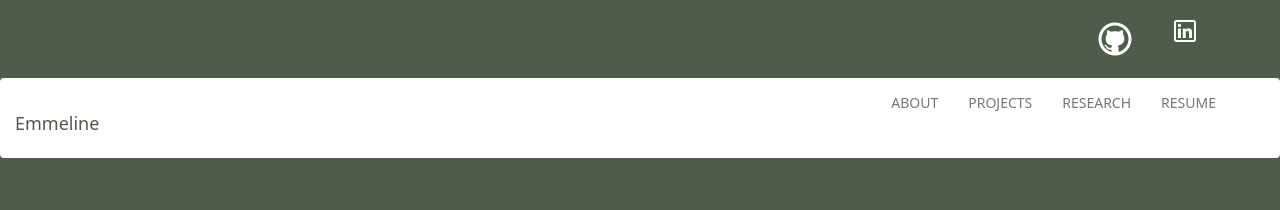
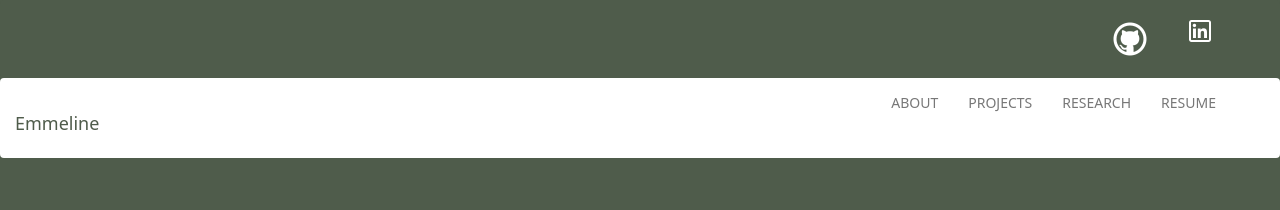
Before and after one commit to emmeline2/emmeline2.github.io, a Jekyll site: the page built from index.html, in a window 1280 px wide. Shown: the top 210 px of the page. Built offline with Jekyll 4.4.1, drawn with Linux system fonts in a browser that asks for light colours.

Commit message:
rm container fluid

```diff
--- a/_layouts/default.html
+++ b/_layouts/default.html
@@ -9,7 +9,7 @@
 		</head>
 		<body>
 			<nav class="links-nav-bar navbar navbar-default">
-				<div class="container-fluid" style="align-items: center;">
+				<div style="align-items: center;">
 					<ul class="nav navbar-nav navbar-right">
 						<li><a href="https://github.com/emmeline2"><img src="github.png" alt="github icon by icons8"></i></a></li>
 						<li><a href="https://www.linkedin.com/in/emmeline-pearson-6ba960129/"><img src="linkedIn.png" alt="LinkedIn icon by icons8"></i></a></li>
```
